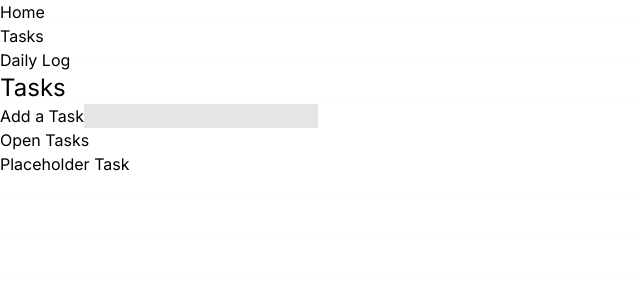
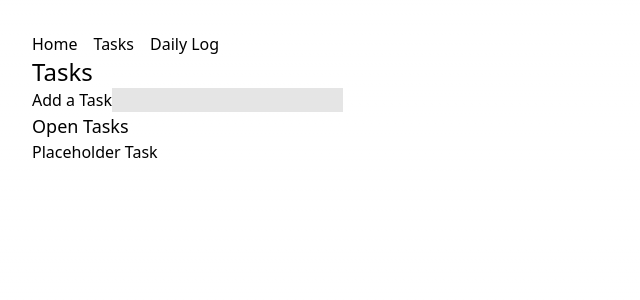
Before and after one commit to rickwysocki/task-manager, a Next.js app: page /tasks in a window 1280 px wide. Shown: the top 300 px of the page, without its empty margins (0-640 px from the left). Built offline with nearby package versions, Linux system fonts and the light colour scheme.

Commit message:
Basic styling

```diff
--- a/app/layout.tsx
+++ b/app/layout.tsx
@@ -17,9 +17,9 @@ export default function RootLayout({
 }>) {
   return (
     <html lang="en">
-      <body className={inter.className}>
+      <body className="{inter.className} p-8">
         <nav>
-          <ul>
+          <ul className="flex flex-row gap-x-4">
             <li><Link href="/">Home</Link></li>
             <li><Link href="/tasks">Tasks</Link></li>
             <li><Link href="/log">Daily Log</Link></li>
--- a/app/log/page.tsx
+++ b/app/log/page.tsx
@@ -1,3 +1,3 @@
 export default function Log(){
-    return <h1 className="text-2xl">Log</h1>
+    return <h1 className="text-2xl">Daily Log</h1>
 }
--- a/app/tasks/page.tsx
+++ b/app/tasks/page.tsx
@@ -8,7 +8,7 @@ export default function Tasks(){
                 <label>Add a Task</label>
                 <input className="bg-neutral-200"></input>
             </form>
-            <h2>Open Tasks</h2>
+            <h2 className="text-lg">Open Tasks</h2>
 
             <ul>
                 <li>Placeholder Task</li>
```
Also changed, not shown: 1 other file (tests, documents, lock files or other folders).
